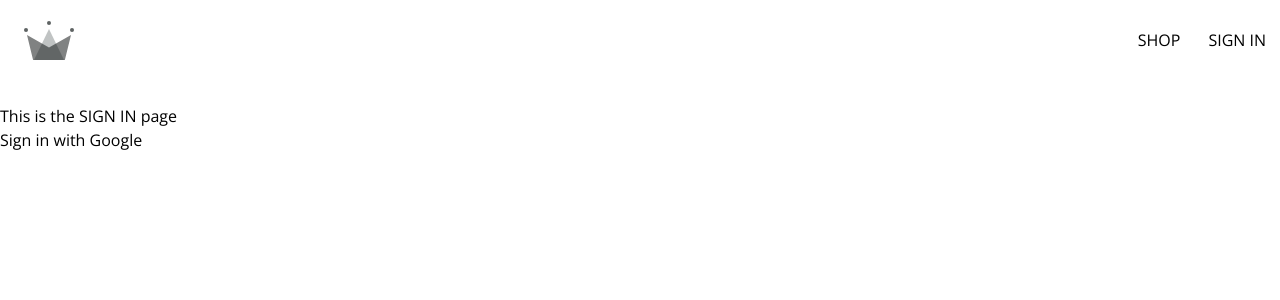
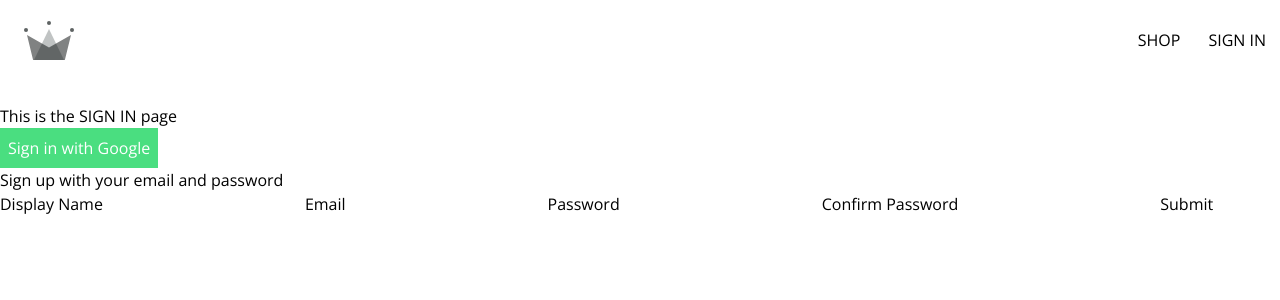
Before and after one commit to abimaelst/king-clothing-shop, a Next.js app: page /sign-in in a window 1280 px wide. Shown: the top 300 px of the page. Built offline with nearby package versions, Linux system fonts and the light colour scheme.

Commit message:
refactor product card

```diff
--- a/src/app/sign-in/page.tsx
+++ b/src/app/sign-in/page.tsx
@@ -4,6 +4,7 @@ import {
   createUserDocumentFromAuth,
   signInWithGooglePopup,
 } from '@/utils/firebase/firebase.utils';
+import { SignUpFormComponent } from '@/components/SignUpForm/SignUpFormComponent';
 
 const SignIn = () => {
   const logGoogleUser = async () => {
@@ -14,7 +15,10 @@ const SignIn = () => {
   return (
     <div>
       <h1>This is the SIGN IN page</h1>
-      <button onClick={logGoogleUser}>Sign in with Google</button>
+      <button className="p-2 bg-green-400 text-white" onClick={logGoogleUser}>
+        Sign in with Google
+      </button>
+      <SignUpFormComponent />
     </div>
   );
 };
--- a/src/components/CategoryItem/CategoryItemComponent.tsx
+++ b/src/components/CategoryItem/CategoryItemComponent.tsx
@@ -12,14 +12,17 @@ export const CategoryItemComponent = ({
   const { imageUrl, title } = category;
 
   return (
-    <div className="min-w-[30%] h-60 flex flex-1 items-center justify-center border border-black overflow-hidden group hover:cursor-pointer">
+    <div className="min-w-[30%] h-60 flex flex-1 items-end justify-start border border-black overflow-hidden group hover:cursor-pointer relative">
+      <div className="bg-black w-full h-full absolute bg-opacity-40 transition-all z-30 group-hover:bg-opacity-5"></div>
       <div
         className="w-full h-full bg-cover bg-center transition ease-in-out duration-300 group-hover:scale-110"
         style={{ backgroundImage: `url(${imageUrl})` }}
       />
-      <div className="h-24 py-3 px-6 flex flex-col items-center justify-between border border-black bg-white bg-opacity-50 transition-all group-hover:bg-opacity-100 absolute">
-        <h2 className="font-bold mx-1.5 text-2xl">{title}</h2>
-        <p className="text-base font-light">Shop Now</p>
+      <div className="h-24 py-3 px-6 flex flex-col items-start justify-between absolute z-40">
+        <h2 className="text-lg font-medium text-white capitalize">{title}</h2>
+        <button className="p-2 rounded-lg font-medium bg-white text-sm">
+          Shop now
+        </button>
       </div>
     </div>
   );
--- /dev/null
+++ b/src/components/SignUpForm/SignUpFormComponent.tsx
@@ -0,0 +1,58 @@
+import { ChangeEvent, useState } from 'react';
+
+export const SignUpFormComponent = () => {
+  const [formFields, setFormFields] = useState({
+    displayName: '',
+    email: '',
+    password: '',
+    confirmPassword: '',
+  });
+
+  const { displayName, confirmPassword, password, email } = formFields;
+
+  const handleChange = (event: ChangeEvent<HTMLInputElement>) => {
+    const { name, value } = event.target;
+    setFormFields({ ...formFields, [name]: value });
+  };
+
+  return (
+    <div>
+      <h1>Sign up with your email and password</h1>
+      <form onSubmit={() => {}}>
+        <label>Display Name</label>
+        <input
+          type="text"
+          value={displayName}
+          name="displayName"
+          onChange={handleChange}
+        />
+
+        <label>Email</label>
+        <input
+          type="email"
+          value={email}
+          name="email"
+          onChange={handleChange}
+        />
+
+        <label>Password</label>
+        <input
+          type="password"
+          value={password}
+          name="password"
+          onChange={handleChange}
+        />
+
+        <label>Confirm Password</label>
+        <input
+          type="password"
+          value={confirmPassword}
+          name="confirmPassword"
+          onChange={handleChange}
+        />
+
+        <button type="submit">Submit</button>
+      </form>
+    </div>
+  );
+};
--- a/src/utils/firebase/firebase.utils.ts
+++ b/src/utils/firebase/firebase.utils.ts
@@ -27,6 +27,8 @@ provider.setCustomParameters({
 
 export const auth = getAuth();
 export const signInWithGooglePopup = () => signInWithPopup(auth, provider);
+export const signInWithGoogleRedirect = () =>
+  signInWithRedirect(auth, provider);
 
 export const db = getFirestore();
 
```
